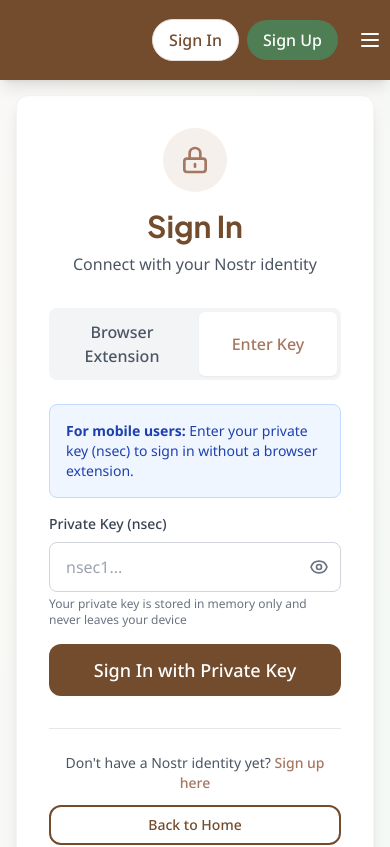
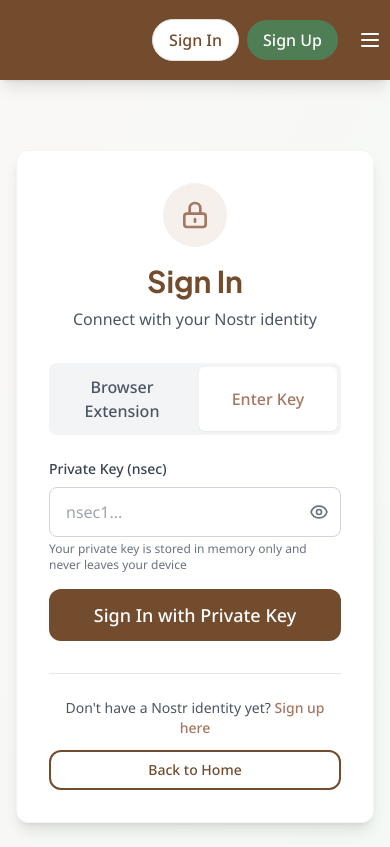
Before and after one commit to psam21/cb, a Next.js app: page /signin in a window 390 px wide. Shown: the top 847 px of the page. Built offline with nearby package versions, Linux system fonts and the light colour scheme.

Commit message:
refactor(auth): Remove redundant nsec mode help text
- Removed blue info box explaining nsec mode for mobile users
- Self-explanatory with tab labels and input placeholder
- Cleaner, more minimal UI

```diff
--- a/src/components/auth/SignInFlow.tsx
+++ b/src/components/auth/SignInFlow.tsx
@@ -181,12 +181,6 @@
       {/* Nsec Mode */}
       {mode === 'nsec' && (
         <div className="space-y-4">
-          <div className="p-4 bg-blue-50 border border-blue-200 rounded-lg mb-4">
-            <p className="text-blue-800 text-sm">
-              <strong>For mobile users:</strong> Enter your private key (nsec) to sign in without a browser extension.
-            </p>
-          </div>
-
           <div>
             <label className="block text-sm font-medium text-gray-700 mb-2">
               Private Key (nsec)
```
